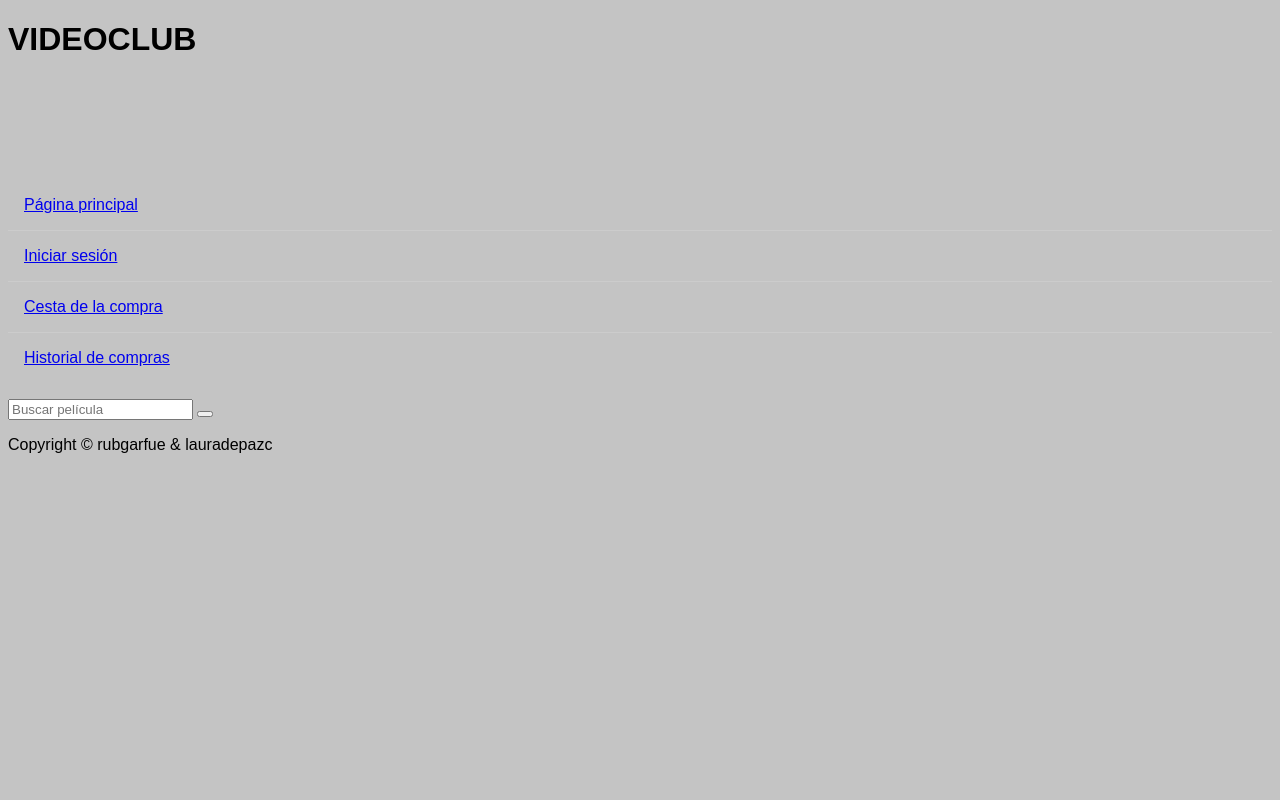
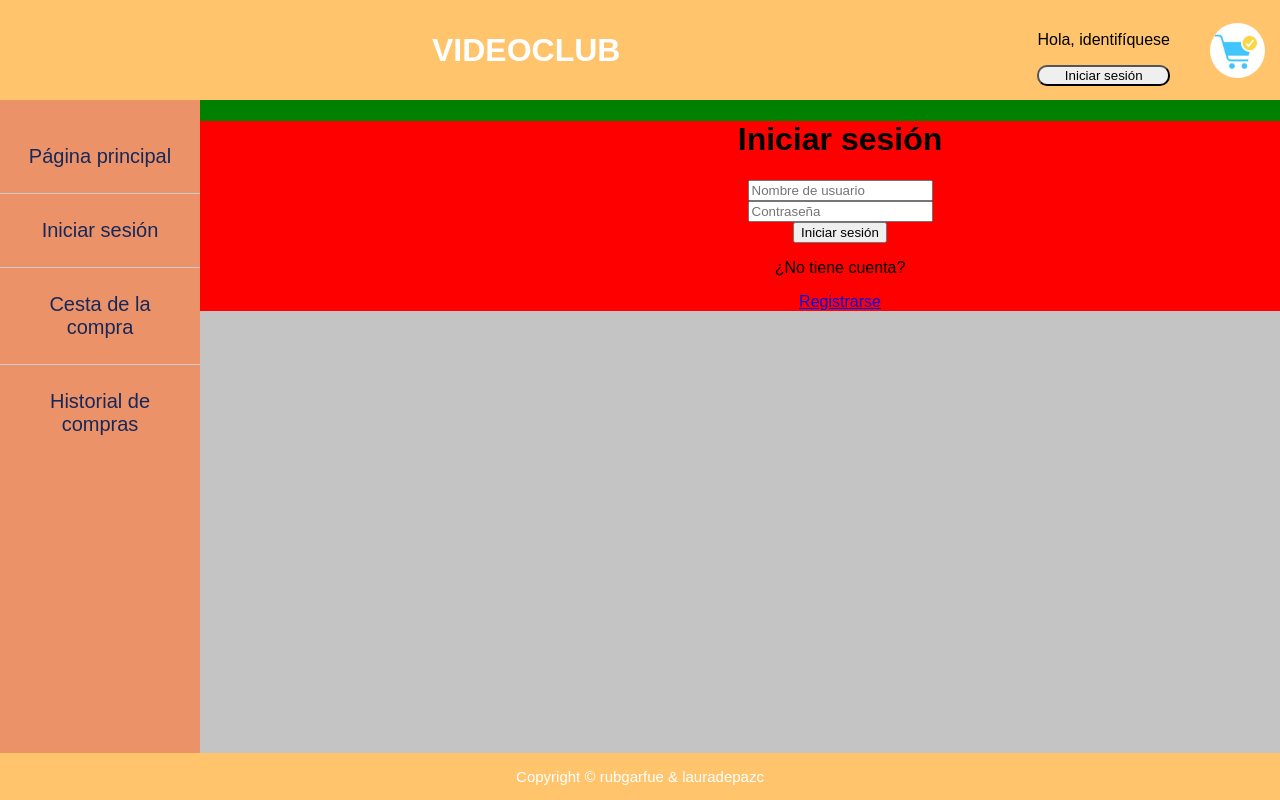
Before and after one commit to RubGarFue/SI, a Python web app: template practica1/templates/login.html in a window 1280 px wide; the page is wider, and only the part inside the window is pictured. Run offline with Jinja, Linux system fonts and the light colour scheme; the template is opened without the code that fills it, so the values that code supplies are empty.

Commit message:
estamos trabajando en ello

```diff
--- a/practica1/static/style.css
+++ b/practica1/static/style.css
@@ -9,6 +9,7 @@ body {
 header {
     background-color: rgb(255, 196, 108);
     position: fixed;
+    height: 100px;
     width: 100%;
     top: 0;
     left: 0;
@@ -46,13 +47,13 @@ header button {
 }
 
 
-
 /********** SIDEBAR STYLE **********/
 
 .sidebar {
     background-color: rgb(236, 146, 104);
     position: fixed;
     height: 100%;
+    width: 200px;
     left: 0;
     top: 0;
     font-size: 20px;
@@ -87,8 +88,38 @@ nav ul li:last-child {
     background-color: rgb(255, 97, 23);
 }
 
+/********** MAIN STYLE ************/
 
-/********** FOOTER STYLE **********/
+.main {
+    position: absolute;
+    top: 100px;
+    left: 200px;
+    height: auto;
+    width: 100%;
+    background: green;
+}
+
+/***********LOGIN STYLE ************/
+
+.login-screen {
+    position: relative;
+    /*top: 50%;
+    left: 50%;
+    -ms-transform: translate(-50%, -50%);
+    transform: translate(-50%, -50%);*/
+    align-items: center;
+    justify-content: center;
+    text-align: center;
+    background: red;
+    height: 100%;
+    width: 100%;
+    /*background: url("../img/login.jpg");
+    background-size: cover;*/
+}
+
+/********** CATALOG STYLE **********/
+
+/********** FOOTER STYLE ***********/
 
 footer {
     background-color: rgb(255, 196, 108);
@@ -100,5 +131,3 @@ footer {
     font-size: 15px;
     text-align: center;
 }
-
-/********** CATALOG STYLE **********/
--- a/practica1/templates/index.html
+++ b/practica1/templates/index.html
@@ -6,25 +6,23 @@
     <link rel=StyleSheet href="../static/style.css" type="text/css">
 </head>
 <body>
-    <div class="main">
     <div class="sidebar">
         <nav>
             <ul>
                 <li><a href="index.html">Página principal</a></li>
-                    <li><a href="#">Iniciar sesión</a></li>
+                <li><a href="login.html">Iniciar sesión</a></li>
                 <li><a href="#">Cesta de la compra</a></li>
                 <li><a href="#">Historial de compras</a></li>
             </ul>
         </nav>
     </div>
-        <div class="content">
+    <div class="main">
         <p>HolaaAaaaaaaaaAaaaaaaaAaaaaaaaAaaaa</p>
         <div class="search">
             <form>
                 <input type="text" placeholder="Buscar película" name="search">
                 <button type="submit"><i class="fa fa-search"></i></button>
             </form>
-            </div>
         </div>
     </div>
     <header>
--- a/practica1/templates/login.html
+++ b/practica1/templates/login.html
@@ -6,27 +6,48 @@
     <link rel=StyleSheet href="../static/style.css" type="text/css">
 </head>
 <body>
-    <div class="header">
-        <h1>VIDEOCLUB</h1>
-    </div>
-    <div class="section">
+    <div class="sidebar">
         <nav>
             <ul>
-                <li><a href="#">Página principal</a></li>
-                <li><a href="#">Iniciar sesión</a></li>
+                <li><a href="index.html">Página principal</a></li>
+                <li><a href="login.html">Iniciar sesión</a></li>
                 <li><a href="#">Cesta de la compra</a></li>
                 <li><a href="#">Historial de compras</a></li>
             </ul>
         </nav>
     </div>
-    <div class="search">
-        <form>
-            <input type="text" placeholder="Buscar película" name="search">
-            <button type="submit"><i class="fa fa-search"></i></button>
-        </form>
+    <div class="main">
+        <div class="login-screen">
+            <form>
+                <h1>Iniciar sesión</h1>
+                <div>
+                    <input type="text" placeholder="Nombre de usuario" required="" id="username"/>
+                </div>
+                <div>
+                    <input type="password" placeholder="Contraseña" required="" id="password">
+                </div>
+                <div>
+                    <button type="button">Iniciar sesión</button>
+                    <p>¿No tiene cuenta? </p>
+                    <a href="#">Registrarse</a>
+                </div>
+            </form>
+        </div>
     </div>
-    <div class="footer">
+    <header>
+        <div class="header-content">
+            <h1 class="name">VIDEOCLUB</h1>
+            <div class="header-sign-in">
+                <p>Hola, identifíquese</p>
+                <button type="button">Iniciar sesión</button>
+            </div>
+            <div class="shopping-cart">
+                <a href="#"><img class="shopping-cart-img" src="../img/shopping-cart.jpeg" alt="Carrito"></a>
+            </div>
+        </div>
+    </header>
+    <footer>
         <p>Copyright © rubgarfue & lauradepazc</p>
-    </div>
+    </footer>
 </body>
 </html>
```
Also changed, not shown: practica1/img/login.jpg (added). Lines whose indentation alone changed are shown as unchanged.
